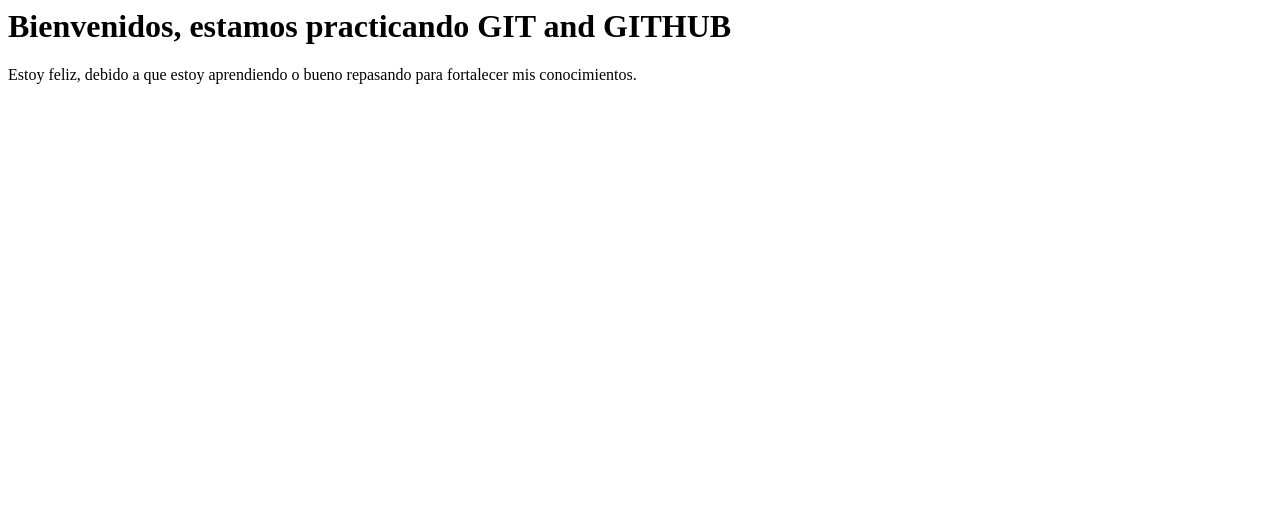
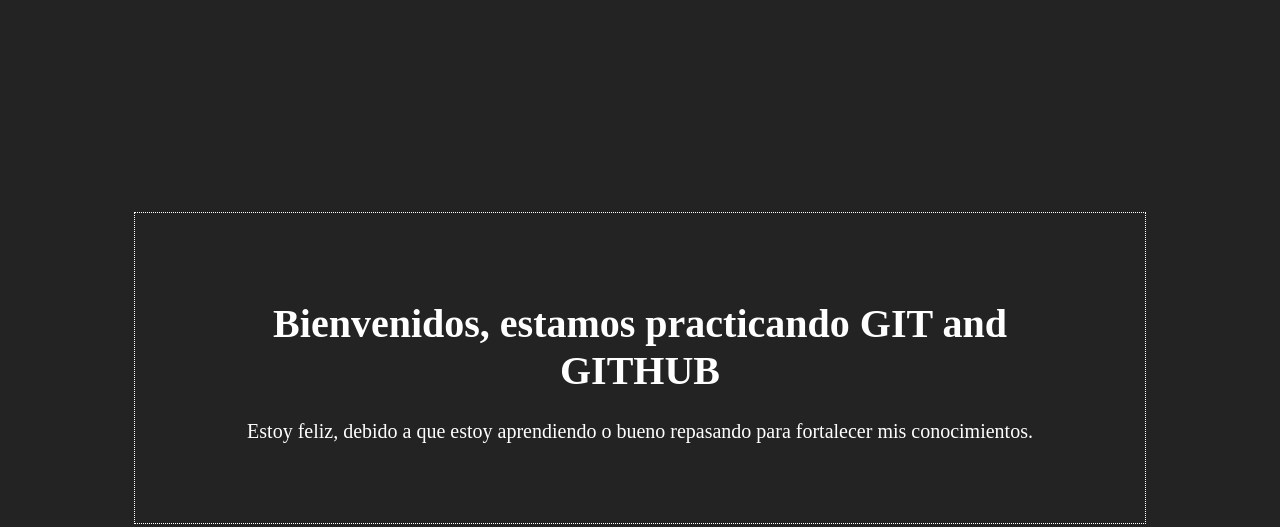
Before and after one commit to AlexanderHOB/github-pruebas, a plain HTML site: page index.html in a window 1280 px wide. Drawn offline with Linux system fonts and the light colour scheme.

Commit message:
Add new features to web:

```diff
--- a/css/estilos.css
+++ b/css/estilos.css
@@ -1,4 +1,19 @@
 body{
 	background:#232323;
 	color:#fff;
+	font-size: 20px;
 }
+.container{
+	display: flex;
+	justify-content: center;
+	align-items: center;
+	width:80%;
+	margin: 0 auto;
+	height: 90vh;
+
+}
+.post{
+	padding: 3em;
+	text-align: center;
+	border: 1px dotted #fff;
+}
--- a/index.html
+++ b/index.html
@@ -1,10 +1,14 @@
 <html>
 	<head>
 		<title>Mi blog</title>
-		<link href="./css/estilos.css" />
+		<link  rel="stylesheet" href="css/estilos.css" />
 	</head>
 	<body>
-		<h1>Bienvenidos, estamos practicando GIT and GITHUB</h1>
-		<p> Estoy feliz, debido a que estoy aprendiendo o bueno repasando para fortalecer mis conocimientos.</p>
+		<div class="container">
+			<div class="post">
+				<h1>Bienvenidos, estamos practicando GIT and GITHUB</h1>
+				<p> Estoy feliz, debido a que estoy aprendiendo o bueno repasando para fortalecer mis conocimientos.</p>
+			</div>
+		</div>
 	</body>
 </html>
```
